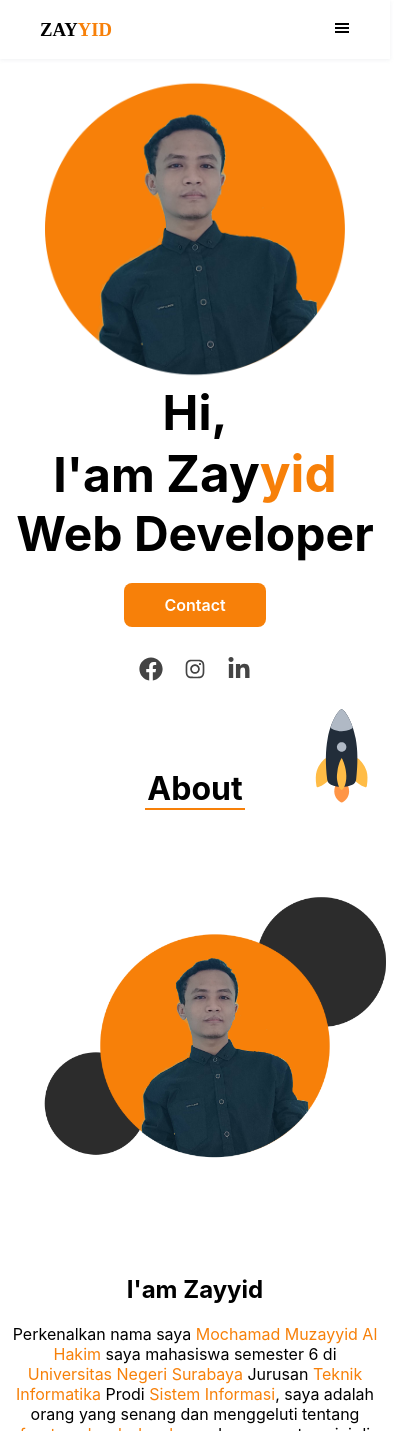
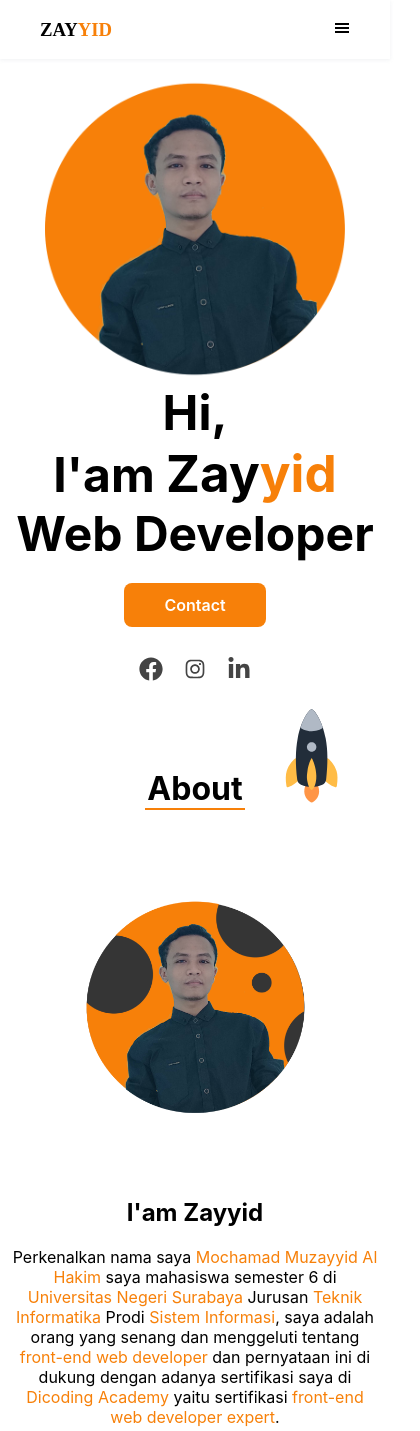
Before and after one commit to zayyid123/zayyid123.github.io, a React (Create React App) app: page / in a window 390 px wide. Shown: the top 1431 px of the page, 420 px wide, since content can reach past the window. Built offline with nearby package versions, Linux system fonts and the light colour scheme; a web font is replaced by a local one.

Commit message:
fiks bbug

```diff
--- a/src/App.css
+++ b/src/App.css
@@ -4,3 +4,9 @@
     right: 20px;
     cursor: pointer;
 }
+
+@media screen and (max-width: 500px) {
+    .button_up {
+        right: 50px;
+    }
+}
--- a/src/component/about.css
+++ b/src/component/about.css
@@ -21,7 +21,6 @@
 }
 .about-img img {
     max-width: 450px;
-    margin: 20px;
 }
 
 .about-profil {
@@ -40,6 +39,6 @@
     }
 
     .about-img img {
-        width: 100%;
+        width: 90%;
         }
 }
--- a/src/component/navbar.css
+++ b/src/component/navbar.css
@@ -55,6 +55,7 @@
 
 .nav-menu .show {
     right: 0;
+    display: inline;
 }
 
 @media screen and (max-width: 767px) {
@@ -63,6 +64,7 @@
     }
 
     .container-menu {
+        display: none;
         position: fixed;
         top: 0;
         margin-top: 63px;
```
Also changed, not shown: src/image/photo2.png.
